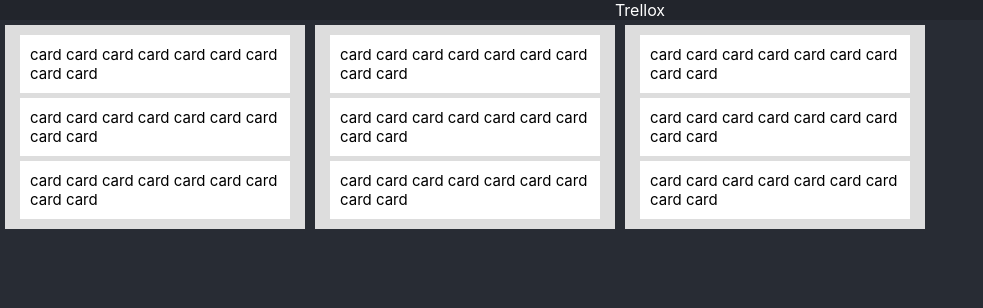
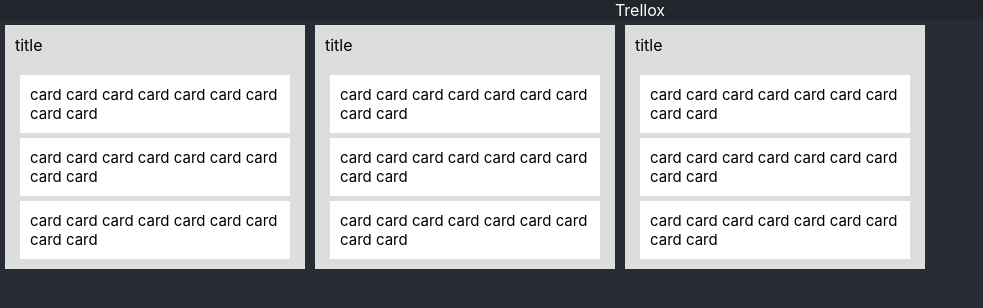
Before and after one commit to kayacihan/trellox, a React (Create React App) app: page / in a window 1280 px wide. Shown: the top 308 px of the page, without its empty margins (0-983 px from the left). Built offline with nearby package versions, Linux system fonts and the light colour scheme.

Commit message:
Column title added

```diff
--- a/src/App.css
+++ b/src/App.css
@@ -22,6 +22,10 @@
   margin: 5px;
 }
 
+.Column-Title {
+  padding: 10px;
+}
+
 .Cards {
   background: #ddd;
   height: fit-content;
--- a/src/components/Column.js
+++ b/src/components/Column.js
@@ -4,6 +4,7 @@ class Column extends Component {
     render() {
         return (
             <div className="Column">
+                <div className="Column-Title">title</div>
                 <Cards />
             </div>
         )
```
